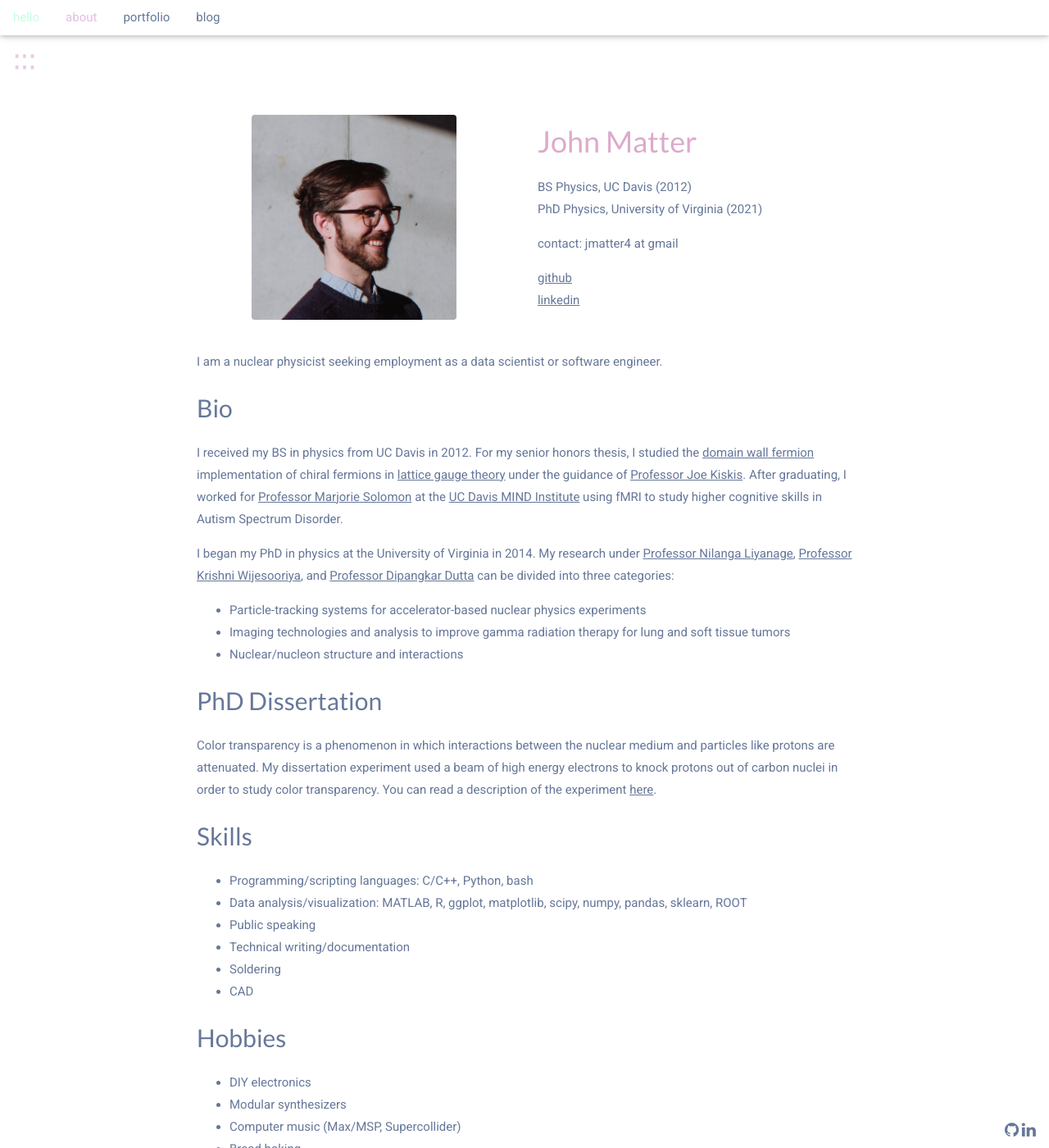
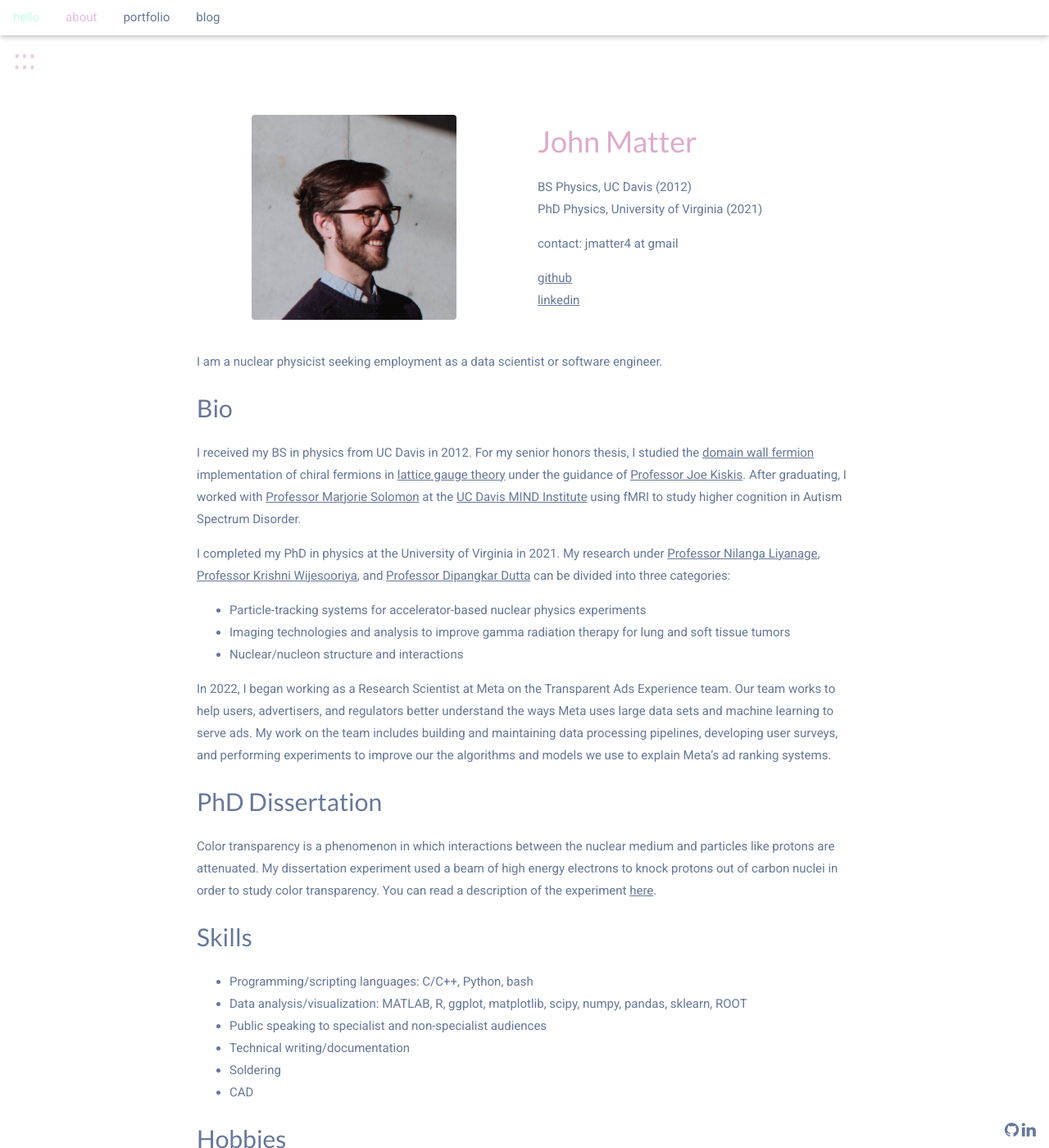
Before and after one commit to johnmatter/johnmatter.github.io, a Jekyll site: the page built from about.md, in a window 1280 px wide and 1400 px high. Shown: the whole window at 82% size. Built offline with Jekyll 4.4.1, drawn with Linux system fonts in a browser that asks for light colours.

Commit message:
brief update with TAE at Meta in about

```diff
--- a/about.md
+++ b/about.md
@@ -6,25 +6,41 @@ I am a nuclear physicist seeking employment as a data scientist or software engi
 
 ## Bio
 I received my BS in physics from UC Davis in 2012.
-For my senior honors thesis, I studied the [domain wall fermion](https://arxiv.org/abs/hep-lat/9206013) implementation of chiral fermions in [lattice gauge theory](https://arxiv.org/abs/hep-lat/0012005) under the guidance of [Professor Joe Kiskis](http://kiskis.physics.ucdavis.edu/kiskis_hp.html).
-After graduating, I worked for [Professor Marjorie Solomon](https://health.ucdavis.edu/team/search/861/marjorie-solomon---clinical-psychology---psychiatry-sacramento) at the [UC Davis MIND Institute](https://health.ucdavis.edu/mindinstitute/) using fMRI to study higher cognitive skills in Autism Spectrum Disorder.
+For my senior honors thesis, I studied the [domain wall fermion](https://arxiv.org/abs/hep-lat/9206013)
+implementation of chiral fermions in [lattice gauge theory](https://arxiv.org/abs/hep-lat/0012005)
+under the guidance of [Professor Joe Kiskis](http://kiskis.physics.ucdavis.edu/kiskis_hp.html).
+After graduating, I worked with [Professor Marjorie
+Solomon](https://health.ucdavis.edu/team/search/861/marjorie-solomon---clinical-psychology---psychiatry-sacramento)
+at the [UC Davis MIND Institute](https://health.ucdavis.edu/mindinstitute/)
+using fMRI to study higher cognition in Autism Spectrum Disorder.
 
-I began my PhD in physics at the University of Virginia in 2014.
-My research under [Professor Nilanga Liyanage](http://www.phys.virginia.edu/People/personal.asp?UID=nl8n), [Professor Krishni Wijesooriya](https://med.virginia.edu/radiation-oncology/uva-radiation-oncology-faculty/medical-physicists/krishni-wijesooriya-ph-d-dabr/), and [Professor Dipangkar Dutta](http://dd285.physics.msstate.edu) can be divided into three categories:
+I completed my PhD in physics at the University of Virginia in 2021.
+My research under [Professor Nilanga Liyanage](http://www.phys.virginia.edu/People/personal.asp?UID=nl8n), [Professor Krishni Wijesooriya](https://med.virginia.edu/radiation-oncology/uva-radiation-oncology-faculty/medical-physicists/krishni-wijesooriya-ph-d-dabr/),
+and [Professor Dipangkar Dutta](http://dd285.physics.msstate.edu) can be divided into three categories:
 - Particle-tracking systems for accelerator-based nuclear physics experiments
 - Imaging technologies and analysis to improve gamma radiation therapy for lung and soft tissue tumors
 - Nuclear/nucleon structure and interactions
 
+In 2022, I began working as a Research Scientist at Meta on the
+Transparent Ads Experience team. Our team works to help users, advertisers, and
+regulators better understand the ways Meta uses large data sets and machine learning
+to serve ads. My work on the team includes building and maintaining data
+processing pipelines, developing user surveys, and performing experiments to
+improve our the algorithms and models we use to explain Meta's ad ranking
+systems.
+
 ## PhD Dissertation
-Color transparency is a phenomenon in which interactions between the nuclear medium and particles like protons are attenuated.
-My dissertation experiment used a beam of high energy electrons to knock protons out of carbon nuclei in order to study color transparency.
+Color transparency is a phenomenon in which interactions between the nuclear medium
+and particles like protons are attenuated.
+My dissertation experiment used a beam of high energy electrons to knock protons out
+of carbon nuclei in order to study color transparency.
 You can read a description of the experiment [here]({{ site.baseurl }}/portfolio/02_color-transparency/).
 
 
 ## Skills
 - Programming/scripting languages: C/C++, Python, bash
 - Data analysis/visualization: MATLAB, R, ggplot, matplotlib, scipy, numpy, pandas, sklearn, ROOT
-- Public speaking
+- Public speaking to specialist and non-specialist audiences
 - Technical writing/documentation
 - Soldering
 - CAD
```
Also changed, not shown: _portfolio/03_GEM-detectors.md (+0 -1 lines).
